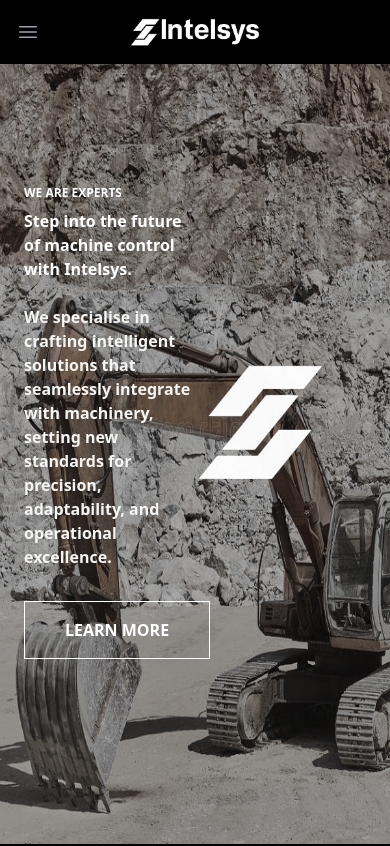
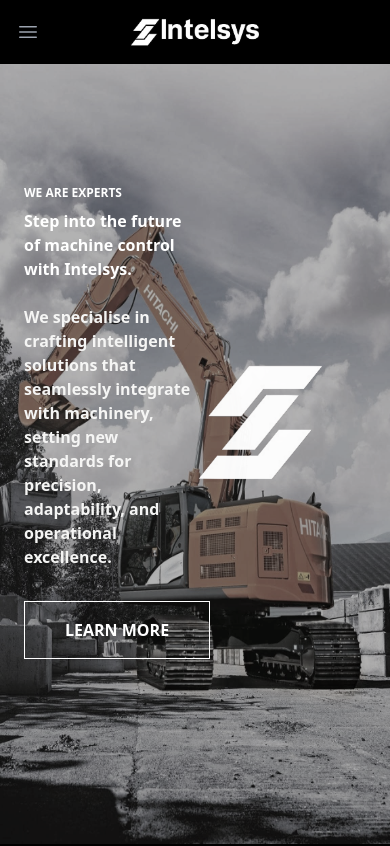
Before and after one commit to jconvery1/intelsys-site, a Vue app: page / in a window 390 px wide. Shown: the top 846 px of the page. Built offline with nearby package versions, Linux system fonts and the light colour scheme.

Commit message:
updated mobile home image

```diff
--- a/src/views/HomeView.vue
+++ b/src/views/HomeView.vue
@@ -1,6 +1,6 @@
 <template>
   <div class="relative h-screen overflow-hidden before:block before:absolute before:h-full before:w-full before:top-0 before:left-0 before:z-10 before:bg-black before:opacity-30">
-    <img src="../assets/images/komatsu.jpg" class="grayscale-[75%] md:hidden absolute top-0 left-0 min-h-full ob" alt="">
+    <img src="../assets/images/hitachi.jpg" class="grayscale-[75%] md:hidden absolute top-0 left-0 min-h-full ob" alt="">
     <video autoplay muted loop id="myVideo" class="hidden md:block absolute top-0 left-0 min-h-full ob" preload="auto">
       <source src="../assets/videos/bucket-excavator.mp4" type="video/mp4">
     </video>
```
Also changed, not shown: src/assets/images/hitachi.jpg (added).
